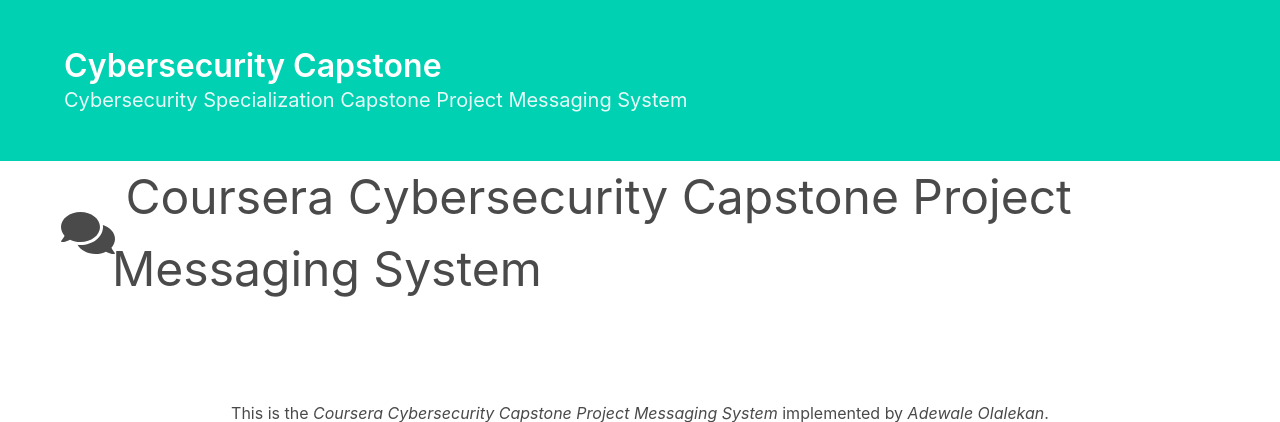
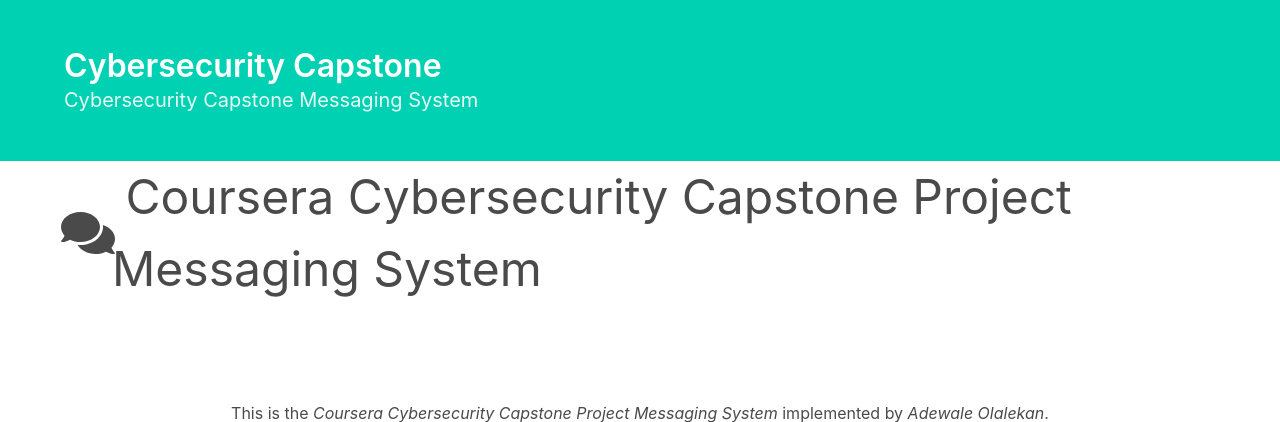
Before and after one commit to uopeople/coursera-cybersecurity-security-capstone-project, a PHP site: page / in a window 1280 px wide. Shown: the top 422 px of the page. Run offline with PHP 8.4, Linux system fonts and the light colour scheme; data that the repository does not hold is empty.

Commit message:
Update index.php

```diff
--- a/public/index.php
+++ b/public/index.php
@@ -11,7 +11,7 @@
     return;
 }
 
-$pageTitle = 'Cybersecurity Specialization Capstone Project Messaging System';
+$pageTitle = 'Cybersecurity Capstone Messaging System';
 
 // store pages/index.php as $htmlContent
 ob_start();
```
